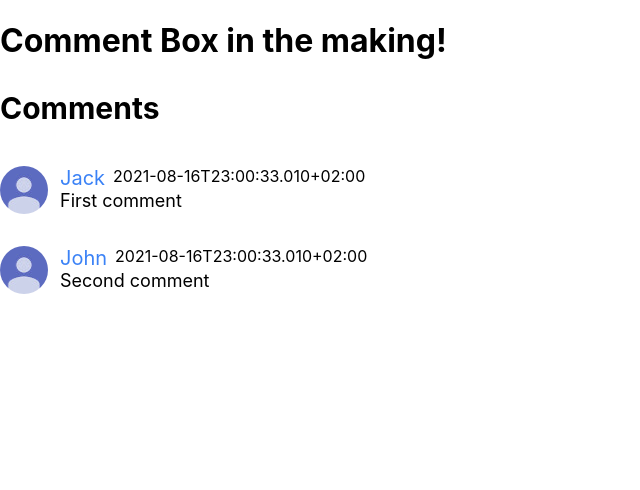
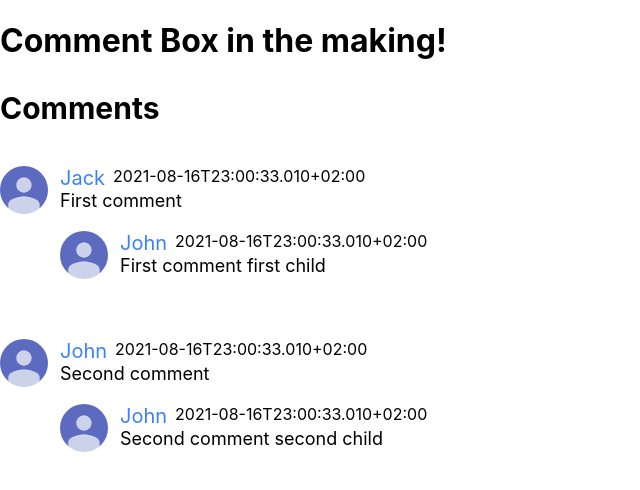
Before and after one commit to Raky79/Comments-Box, a React (Create React App) app: page / in a window 1280 px wide. Shown: the top 490 px of the page, without its empty margins (0-640 px from the left). Built offline with nearby package versions, Linux system fonts and the light colour scheme.

Commit message:
still working on the replies

```diff
--- a/src/comments/Comment.js
+++ b/src/comments/Comment.js
@@ -1,5 +1,5 @@
 
-const Comment  = ({comment}) => {
+const Comment  = ({comment, replies}) => {
     return (
      <div className="comment">
       <div className="comment-image-container">
@@ -11,6 +11,13 @@ const Comment  = ({comment}) => {
           <div>{comment.createdAt}</div>
         </div>
         <div className="comment-text">{comment.body}</div>
+        {replies.length > 0 && (          // we want to render our list of replies, and we know that replies is an array, this is why we want to check if replies is > 0 we want to render our markuo
+          <div className="replies">
+            {replies.map(reply => (
+           <Comment comment={reply} key={reply.id} replies={[]}/>     // each reply is a comment which is why we can call the comment here and the comment rendered will be our reply comment={reply}
+        ))}
+          </div>
+        )}
       </div>
      </div>
     );
--- a/src/comments/Comments.js
+++ b/src/comments/Comments.js
@@ -12,8 +12,9 @@ const Comments  = ({currentUserId}) => {     // we need to pass in our props the
 
     // We need to create a function which returns replies for an specific comment:
     const getReplies = commentId => {
-        return backendComments.filter(backendComment => backendComment.parentId === commentId) // we are getting the array of our replies but we want the newest comments to be on the top
-    }
+        return backendComments.filter(backendComment => backendComment.parentId === commentId).sort((a, b) => // we are getting the array of our replies but we want the newest comments to be on the top
+        new Date (a.createdAt).getTime() - new Date(b.createdAt).getTime);     // we need to convert createdAt ISO string to JS date // this sorts our replies in ascendent order
+    };
 
     useEffect(() => {
         getCommentsApi().then(data => {      //the data will be the array of the backendComments
@@ -30,7 +31,7 @@ const Comments  = ({currentUserId}) => {     // we need to pass in our props the
        {/* and inside we want map through our comments and some of the comments are actuallly replies, so here we must first of all get our roots for comments and then render
        their replies this is why on the line 8 we have to create a new variable rootComments */}
        {rootComments.map(rootComment => (
-        <Comment key={rootComment.id} comment= {rootComment}/>
+        <Comment key={rootComment.id} comment= {rootComment} replies={getReplies(rootComment.id)}/>
        ))}
        </div>
       </div>
```
